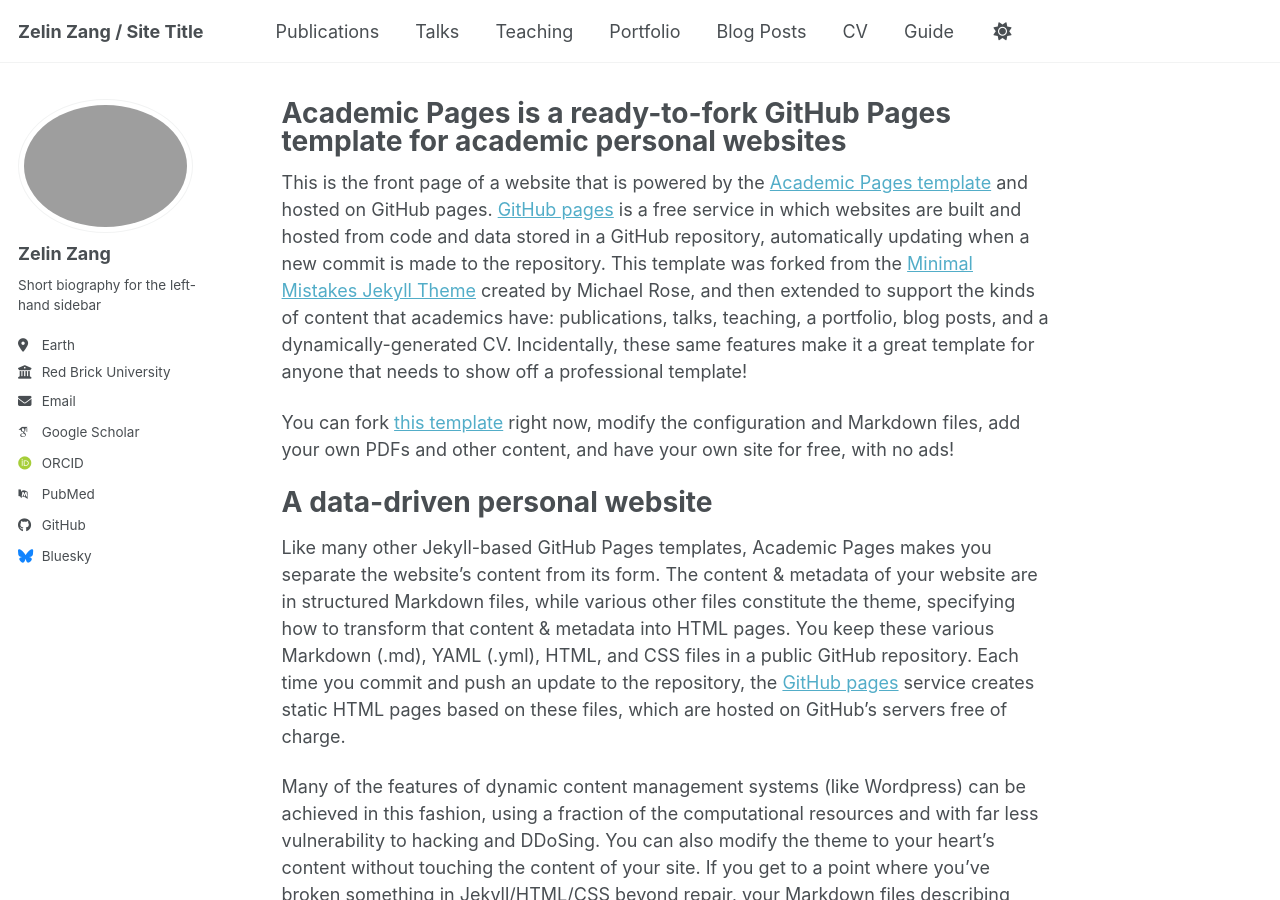
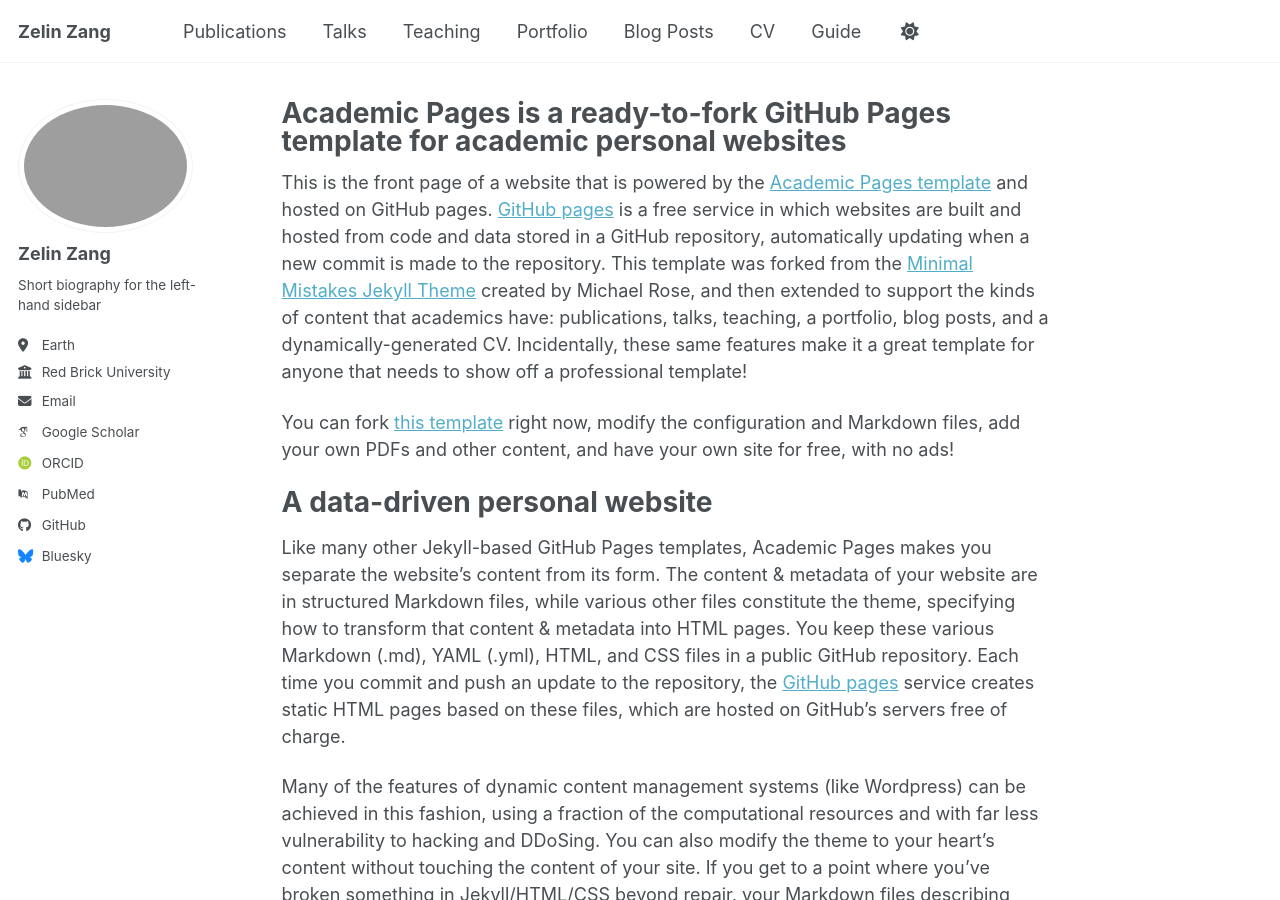
Before and after one commit to zangzelin/zangzelin.github.io, a Jekyll site: the page built from _pages/about.md, in a window 1280 px wide and 900 px high. Built offline with Jekyll 4.4.1, drawn with Linux system fonts in a browser that asks for light colours; some web fonts are replaced; a script bundle is joined from its source files by our own code; library files that are not in the unit come from our copies.

Commit message:
auto push

```diff
--- a/_config.yml
+++ b/_config.yml
@@ -9,10 +9,10 @@
 # Basic Site Settings
 locale                   : "en-US"
 site_theme               : "default" # Currently available options are "default", "air"
-title                    : "Zelin Zang / Site Title"
+title                    : "Zelin Zang"
 title_separator          : "-"
 name                     : &name "Zelin Zang"
-description              : &description "Zelin Zang's academic portfolio"   # Update this with a general description of your site, this is the default if not overridden by a page
+description              : &description "Zelin Zang's academic portfolio - AI Foundation & AI for Science"   # Update this with a general description of your site, this is the default if not overridden by a page
 url                      : https://academicpages.github.io # The base hostname & protocol for your site e.g. "https://[your GitHub username].github.io",
                                                            # or if you already have some other page hosted on Github then use "https://[your GitHub username].github.io/[Your Repo Name]"
 baseurl                  : "" # the subpath of your site, e.g. "/blog"
```
